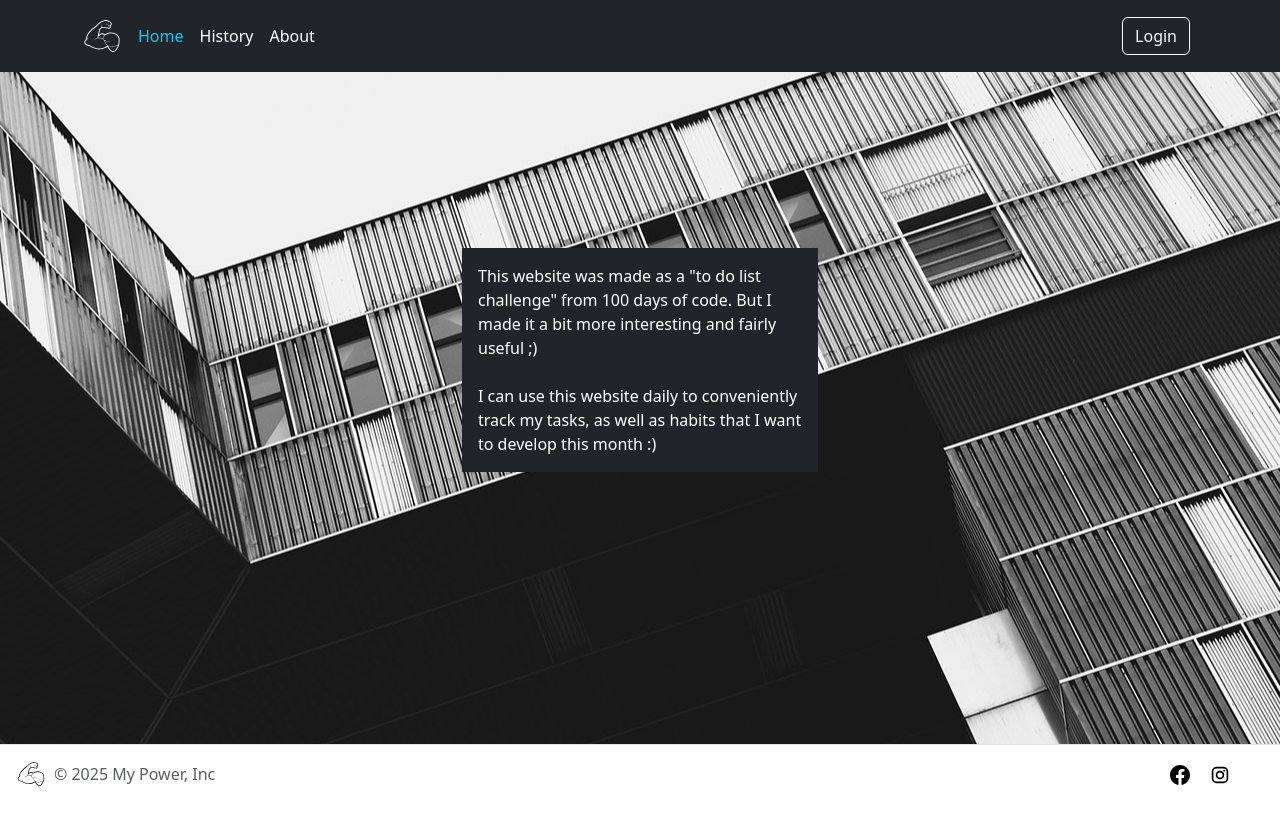
After one commit to sofijasljusar/100-days-20-projects, a Django app: page /about/ in a window 1280 px wide. The commit adds this page. Run offline with Django 5.2, Linux system fonts and the light colour scheme.

Commit message:
Project 8: Add History and About pages

```diff
--- a/project8/static/project8/css/styles.css
+++ b/project8/static/project8/css/styles.css
@@ -372,3 +372,15 @@ button:hover {
 .p-b-37 {padding-bottom: 37px}
 .m-b-20 {margin-bottom: 20px}
 .m-b-25 {margin-bottom: 25px}
+
+
+.menu-button {
+  width: 300px;
+}
+
+.bg-fullscreen {
+  background-image: url("../images/bg-01.jpg");
+  background-size: cover;
+  background-repeat: no-repeat;
+  background-position: center;
+}
--- /dev/null
+++ b/project8/templates/about.html
@@ -0,0 +1,16 @@
+{% extends 'base.html' %}
+
+{% block content %}
+    <div class="row d-flex justify-content-center align-items-center" style="min-height: 70vh">
+    <div class="col-12 col-lg-4">
+        <p class="text-bg-dark p-3 ">
+            This website was made as a "to do list challenge" from 100 days of code.
+            But I made it a bit more interesting and fairly useful ;)
+            <br>
+            <br>
+            I can use this website daily to conveniently track my tasks,
+            as well as habits that I want to develop this month :)
+        </p>
+    </div>
+    </div>
+{% endblock content %}
--- a/project8/templates/base.html
+++ b/project8/templates/base.html
@@ -16,7 +16,7 @@
         <!-- Navigation-->
         {% include "partials/navigation.html" %}
         {% block container %}
-            <div class="py-3" style="background-image: url('{% static 'project8/images/bg-01.jpg' %}');">
+            <div class="py-3 bg-fullscreen" style="background-image: url('{% static 'project8/images/bg-01.jpg' %}');">
 
             <!-- Container for full screen pages -->
             <div class="container fullscreen-size">
--- a/project8/templates/partials/navigation.html
+++ b/project8/templates/partials/navigation.html
@@ -11,10 +11,10 @@
                     <a href="{% url 'home' %}" class="nav-link px-2 text-info">Home</a>
                 </li>
                 <li>
-                    <a href="#" class="nav-link px-2 text-white">History</a>
+                    <a href="{% url 'history-menu' %}" class="nav-link px-2 text-white">History</a>
                 </li>
                 <li>
-                    <a href="#" class="nav-link px-2 text-white">About</a>
+                    <a href="{% url 'about' %}" class="nav-link px-2 text-white">About</a>
                 </li>
             </ul>
             <div class="text-end">
--- a/project8/to_do_list/urls.py
+++ b/project8/to_do_list/urls.py
@@ -1,5 +1,5 @@
 from django.urls import path
-from .views import HomeView, SignUpView, LogInView
+from .views import HomeView, SignUpView, LogInView, HistoryMenuView, AboutView
 from django.contrib.auth.views import LogoutView
 
 
@@ -8,5 +8,7 @@ urlpatterns = [
     path('signup/', SignUpView.as_view(), name='signup'),
     path('login/', LogInView.as_view(), name='login'),
     path('logout/', LogoutView.as_view(next_page='home'), name='logout'),
+    path('history/', HistoryMenuView.as_view(), name='history-menu'),
+    path('about/', AboutView.as_view(), name='about'),
 
 ]
--- a/project8/to_do_list/views.py
+++ b/project8/to_do_list/views.py
@@ -36,3 +36,10 @@ class SignUpView(CreateView):
         context = super().get_context_data(**kwargs)
         context["title"] = "Sign Up"
         return context
+
+
+class HistoryMenuView(TemplateView):
+    template_name = "history-menu.html"
+
+class AboutView(TemplateView):
+    template_name = "about.html"
```
Also changed, not shown: project8/templates/history-menu.html (added, +10 -0 lines).
